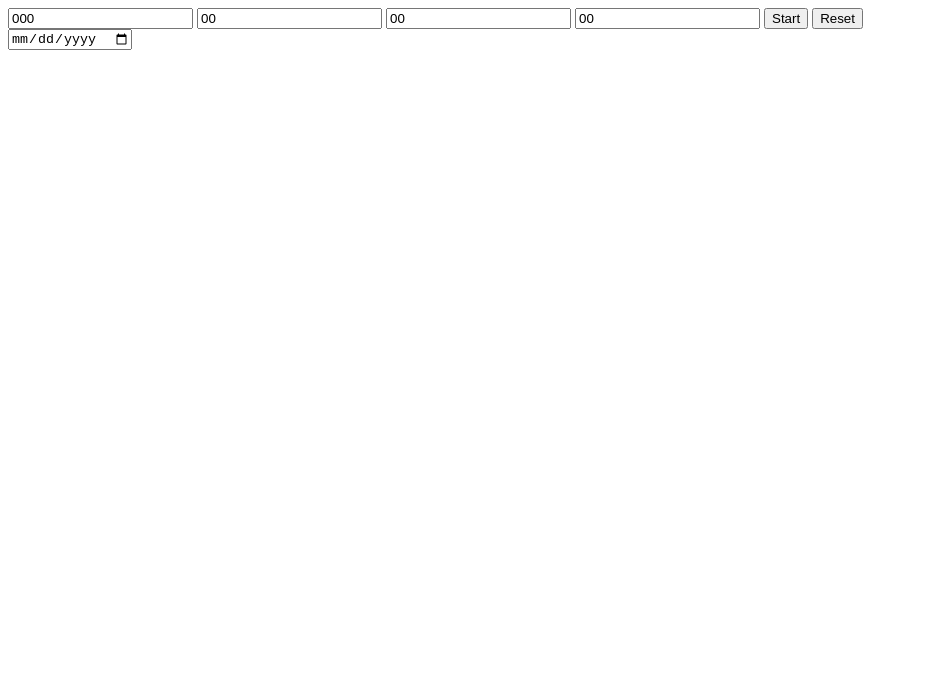
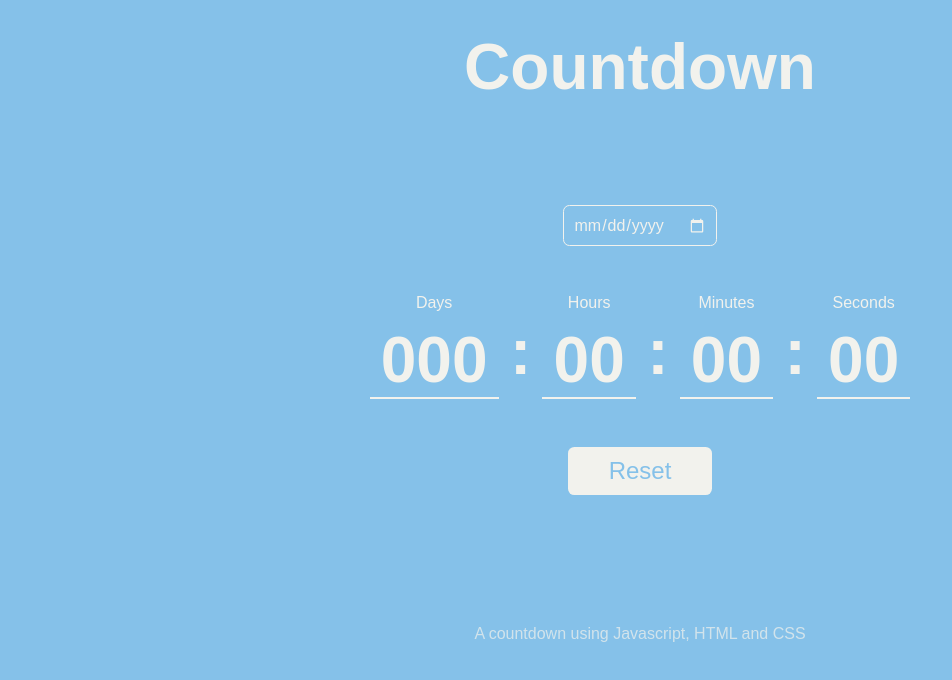
Before and after one commit to VictorCazaes/Countdown, a plain HTML site: page index.html in a window 1280 px wide. Both pictures are taken after a click on the button "Reset". Shown: the whole page, without its empty margins (0-952 px from the left). Drawn offline with Linux system fonts and the light colour scheme; a web font is replaced by a local one.

Commit message:
add README.md

```diff
--- a/index.html
+++ b/index.html
@@ -5,21 +5,49 @@
     <meta charset="UTF-8">
     <meta http-equiv="X-UA-Compatible" content="IE=edge">
     <meta name="viewport" content="width=device-width, initial-scale=1.0">
-    <title>Document</title>
+    <title>Countdown</title>
     <link rel="stylesheet" href="style.css">
+    <link rel="preconnect" href="https://fonts.gstatic.com">
+    <link href="https://fonts.googleapis.com/css2?family=Recursive:wght@300;400;500;600;700;800;900&display=swap"
+        rel="stylesheet">
 </head>
 
 <body>
-    <div>
-        <input class="days" type="text" readonly>
-        <input class="hours" type="text" readonly>
-        <input class="minutes" type="text" readonly>
-        <input class="seconds" type="text" readonly>
-        <button class="start">Start</button>
-        <button class="reset">Reset</button>
-    </div>
-    <span></span>
-    <input type="date" name="date" id="date"">
+    <header>
+        <h1>Countdown</h1>
+    </header>
+    <main>
+        <div class="countdown-wrap">
+            <div class="date-input">
+                <input type="date" name="date" id="date">
+            </div>
+            <div class="display">
+                <div class="days-box">
+                    <h3>Days</h3>
+                    <h1 class="days"></h1>
+                </div>
+                <h1>:</h1>
+                <div class="hours-box">
+                    <h3>Hours</h3>
+                    <h1 class="hours"></h1>
+                </div>
+                <h1>:</h1>
+                <div class="minutes-box">
+                    <h3>Minutes</h3>
+                    <h1 class="minutes"></h1>
+                </div>
+                <h1>:</h1>
+                <div class="seconds-box">
+                    <h3>Seconds</h3>
+                    <h1 class="seconds"></h1>
+                </div>
+            </div>
+            <div class="reset-wrap">
+                <button class="reset">Reset</button>
+            </div>
+        </div>
+    </main>
+    <footer>A countdown using Javascript, HTML and CSS</footer>
 </body>
 <script src=" script.js"></script>
 
--- a/script.js
+++ b/script.js
@@ -1,58 +1,55 @@
-//input countdown
-class Countdown {
-    constructor(secondsDisplayTextElement, alertMensage) {
-        this.secondsDisplayTextElement = secondsDisplayTextElement;
-        this.alertMensage = alertMensage;
-        this.reset()
-    }
+// //input countdown
+// class Countdown {
+//     constructor(secondsDisplayTextElement, alertMensage) {
+//         this.secondsDisplayTextElement = secondsDisplayTextElement;
+//         this.alertMensage = alertMensage;
+//         this.reset()
+//     }
 
-    reset() {
-        this.secondCounter = 0
-        clearInterval(this.myInterval)
-    }
+//     reset() {
+//         this.secondCounter = 0
+//         clearInterval(this.myInterval)
+//     }
 
-    secondsInterval(seconds) {
-        let i = seconds
-        if (i > 59 || i < 0) {
-            console.log("Use a number between 0s - 59s")
-            this.alertMensage.innerText = "Use a number between 0s - 59s"
-        } else {
-            this.myInterval = setInterval(() => {
-                this.secondCounter = i
-                i -= 1
-                this.updateDisplay()
-                console.log(this.secondCounter)
-                if (i < 0) {
-                    console.log("zero right here")
-                    clearInterval(this.myInterval)
-                }
-            }, 1000)//1s
-        }
-    }
+//     secondsInterval(seconds) {
+//         let i = seconds
+//         if (i > 59 || i < 0) {
+//             this.alertMensage.innerText = "Use a number between 0s - 59s"
+//         } else {
+//             this.myInterval = setInterval(() => {
+//                 this.secondCounter = i
+//                 i -= 1
+//                 this.updateDisplay()
+//                 console.log(this.secondCounter)
+//                 if (i < 0) {
+//                     clearInterval(this.myInterval)
+//                 }
+//             }, 1000)//1s
+//         }
+//     }
 
-    updateDisplay() {
-        this.secondsDisplayTextElement.value = this.secondCounter;
-        this.alertMensage.innerText = ""
-    }
-}
+//     updateDisplay() {
+//         this.secondsDisplayTextElement.value = this.secondCounter;
+//         this.alertMensage.innerText = ""
+//     }
+// }
 
 const daysDisplayTextElement = document.querySelector(".days")
 const hoursDisplayTextElement = document.querySelector(".hours")
 const minutesDisplayTextElement = document.querySelector(".minutes")
 const secondsDisplayTextElement = document.querySelector(".seconds")
-const startButton = document.querySelector(".start")
+// const startButton = document.querySelector(".start")
 const resetButton = document.querySelector(".reset")
 const alertMensage = document.querySelector("span")
 const date = document.querySelector("#date")
-const countdown = new Countdown(secondsDisplayTextElement, alertMensage)
+// const countdown = new Countdown(secondsDisplayTextElement, alertMensage)
 
-startButton.addEventListener("click", () => {
-    countdown.secondsInterval(secondsDisplayTextElement.value)
-})
+// startButton.addEventListener("click", () => {
+//     countdown.secondsInterval(secondsDisplayTextElement.value)
+// })
 
 resetButton.addEventListener("click", () => {
-    countdown.reset()
-    countdown.updateDisplay()
+    date.value = null
 })
 
 
@@ -63,26 +60,36 @@ const countDownInterval = setInterval(() => {
     const seconds = (date.valueAsNumber - timeInMilisenconds) / 1000//convert from milisecond to second
     const day = Math.floor(seconds / 86400) //convert seconds to days
     if (isNaN(day) || day == 0) {
-        daysDisplayTextElement.value = "000"
+        daysDisplayTextElement.innerText = "000"
+    } else if (day < 100) {
+        daysDisplayTextElement.innerText = `0${day}`
+    } else if (day < 10) {
+        daysDisplayTextElement.innerText = `00${day}`
     } else {
-        daysDisplayTextElement.value = day
+        daysDisplayTextElement.innerText = `${day}`
     }
     const hour = Math.floor((seconds % 86400) / 3600)
     if (isNaN(hour) || hour == 0) {
-        hoursDisplayTextElement.value = "00"
+        hoursDisplayTextElement.innerText = "00"
+    } else if (hour < 10) {
+        hoursDisplayTextElement.innerText = `0${hour}`
     } else {
-        hoursDisplayTextElement.value = hour
+        hoursDisplayTextElement.innerText = `${hour}`
     }
     const minute = Math.floor(((seconds % 86400) % 3600) / 60)
     if (isNaN(minute) || minute == 0) {
-        minutesDisplayTextElement.value = "00"
+        minutesDisplayTextElement.innerText = "00"
+    } else if (minute < 10) {
+        minutesDisplayTextElement.innerText = `0${minute}`
     } else {
-        minutesDisplayTextElement.value = minute
+        minutesDisplayTextElement.innerText = `${minute}`
     }
     const timeInSeconds = ((seconds % 86400) % 3600) % 60
     if (isNaN(timeInSeconds) || timeInSeconds == 0) {
-        secondsDisplayTextElement.value = "00"
+        secondsDisplayTextElement.innerText = "00"
+    } else if (timeInSeconds < 10) {
+        secondsDisplayTextElement.innerText = `0${timeInSeconds}`
     } else {
-        secondsDisplayTextElement.value = timeInSeconds
+        secondsDisplayTextElement.innerText = `${timeInSeconds}`
     }
-}, 1000);
+}, 1000);//1s
--- a/style.css
+++ b/style.css
@@ -0,0 +1,109 @@
+* {
+  margin: 0;
+  padding: 0;
+  box-sizing: border-box;
+  font-family: "Recursive", sans-serif;
+}
+body {
+  background-color: #85c1e9;
+  color: #f2f2ed;
+}
+header {
+  padding-top: 3rem;
+  height: 4.7rem;
+  width: 100%;
+  display: flex;
+  align-items: center;
+  justify-content: center;
+}
+main {
+  height: 550px;
+  display: flex;
+  align-items: center;
+  justify-content: center;
+}
+h1 {
+  font-size: 2.25rem;
+  font-weight: 900;
+  padding: 0.7rem 0.7rem 0;
+}
+h3 {
+  font-size: 1rem;
+  font-weight: 300;
+  text-align: center;
+}
+.countdown-wrap {
+  width: 100%;
+}
+.date-input {
+  display: flex;
+  align-items: center;
+  justify-content: center;
+}
+input {
+  border: 1px solid #f2f2ed;
+  border-radius: 0.4rem;
+  background-color: inherit;
+  color: #f2f2ed;
+  font-size: 1rem;
+  font-weight: 300;
+  padding: 0.6rem;
+  outline: none;
+  cursor: pointer;
+}
+::-webkit-calendar-picker-indicator {
+  filter: invert(100%) sepia(54%) saturate(465%) hue-rotate(348deg)
+    brightness(114%) contrast(90%);
+  cursor: pointer;
+}
+.display {
+  display: flex;
+  align-items: center;
+  justify-content: center;
+  margin: 3rem;
+}
+.days-box {
+  border-bottom: 2px solid #f2f2ed;
+}
+.hours-box {
+  border-bottom: 2px solid #f2f2ed;
+}
+.minutes-box {
+  border-bottom: 2px solid #f2f2ed;
+}
+.seconds-box {
+  border-bottom: 2px solid #f2f2ed;
+}
+.reset-wrap {
+  display: flex;
+  align-items: center;
+  justify-content: center;
+}
+button {
+  border: none;
+  border-radius: 0.4rem;
+  outline: none;
+  background-color: #f2f2ed;
+  color: #85c1e9;
+  font-size: 1.5rem;
+  height: 3rem;
+  width: 9rem;
+}
+button:hover {
+  opacity: 0.8;
+  cursor: pointer;
+}
+footer {
+  width: 100%;
+  text-align: center;
+  font-weight: 200;
+  opacity: 0.7;
+}
+
+@media (min-width: 850px) {
+  h1 {
+    font-size: 4rem;
+    font-weight: 900;
+    padding: 0.7rem 0.7rem 0;
+  }
+}
```
Also changed, not shown: 1 other file.
